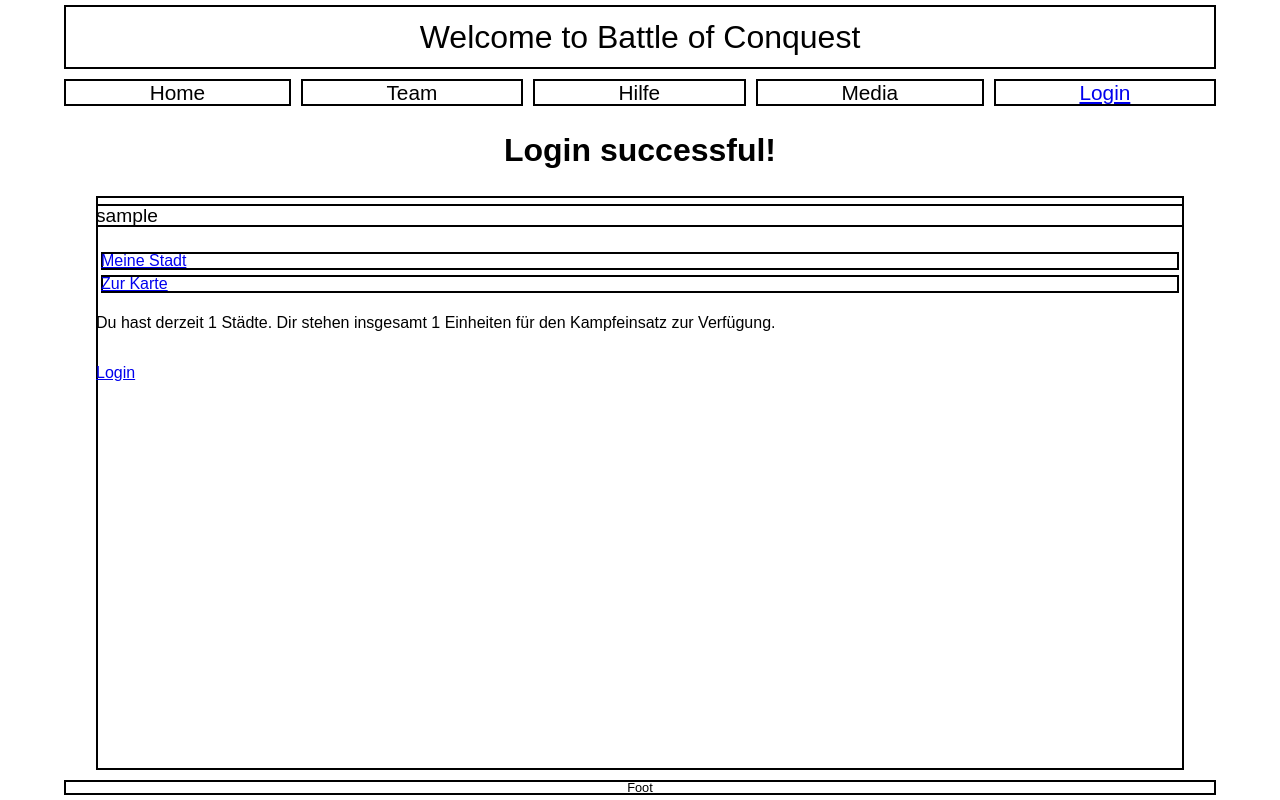
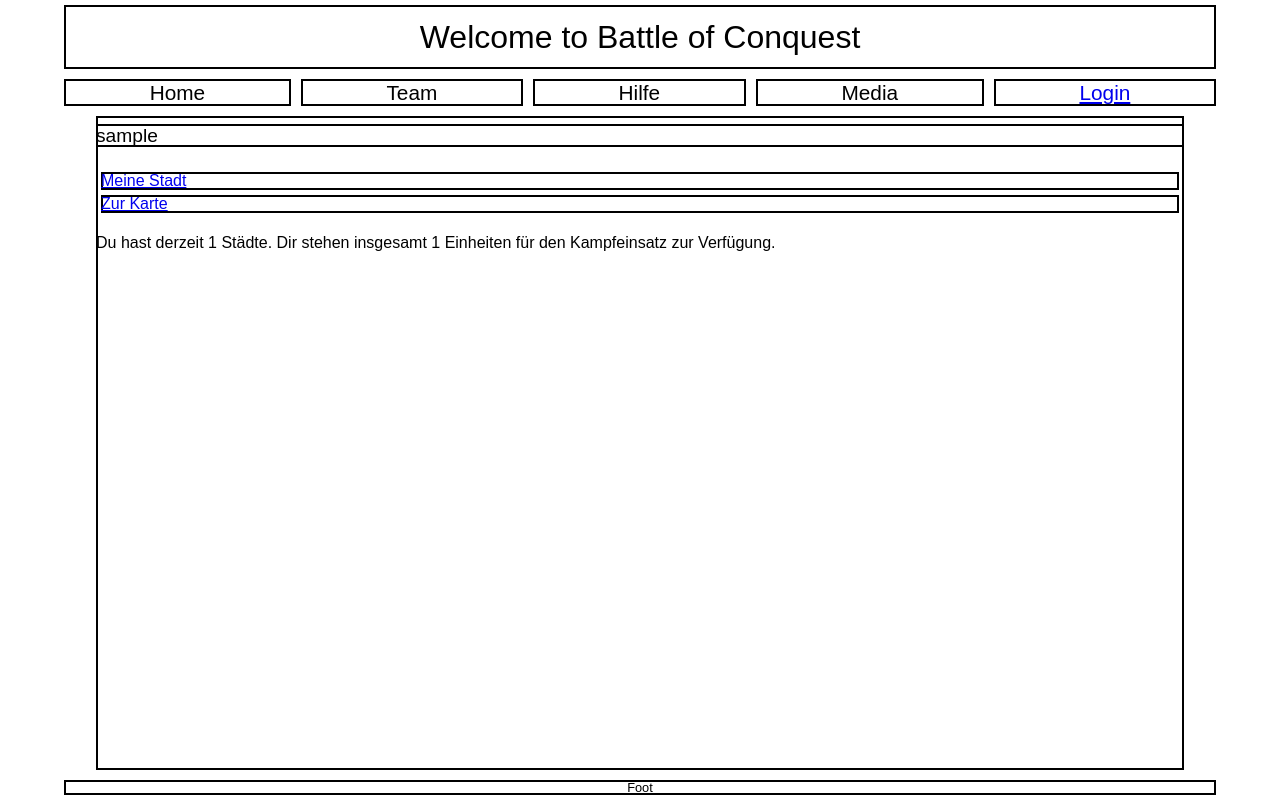
Before and after one commit to Mathias-Gartner/Battle-of-Conquest, a PHP site: the page made by templates/overview.php in a window 1280 px wide. Run offline with PHP 8.4, Linux system fonts and the light colour scheme; the visitor is signed in with stand-in values (Sample User, id 1); the template is opened without the code that fills it: most values are stand-ins (such as "Sample title", 1, 10 or a date in 2020).

Commit message:
Minor fixes for OverviewPage

```diff
--- a/templates/overview.php
+++ b/templates/overview.php
@@ -1,6 +1,4 @@
 <?php include 'header.php' ?>
-
-<h1>Login successful!</h1>
 
   <div class='cont shadow grid middle'>
     <div class='tit shadow'><?php echo $_SESSION['username']; ?></div>
@@ -9,7 +7,6 @@
       <a href="?action=map"><div class='shadow grid'>Zur Karte</div></a>
     </div>
     <p>Du hast derzeit <?php echo $PAGEDATA['districtsCount']; ?> St&auml;dte. Dir stehen insgesamt <?php echo $PAGEDATA['unitsCount']; ?> Einheiten f&uuml;r den Kampfeinsatz zur Verf&uuml;gung.</p>
-      <p><a href="?action=login">Login</a></p>
   </div>
 
 <?php include 'footer.php' ?>
```
Lines whose indentation alone changed are shown as unchanged.
